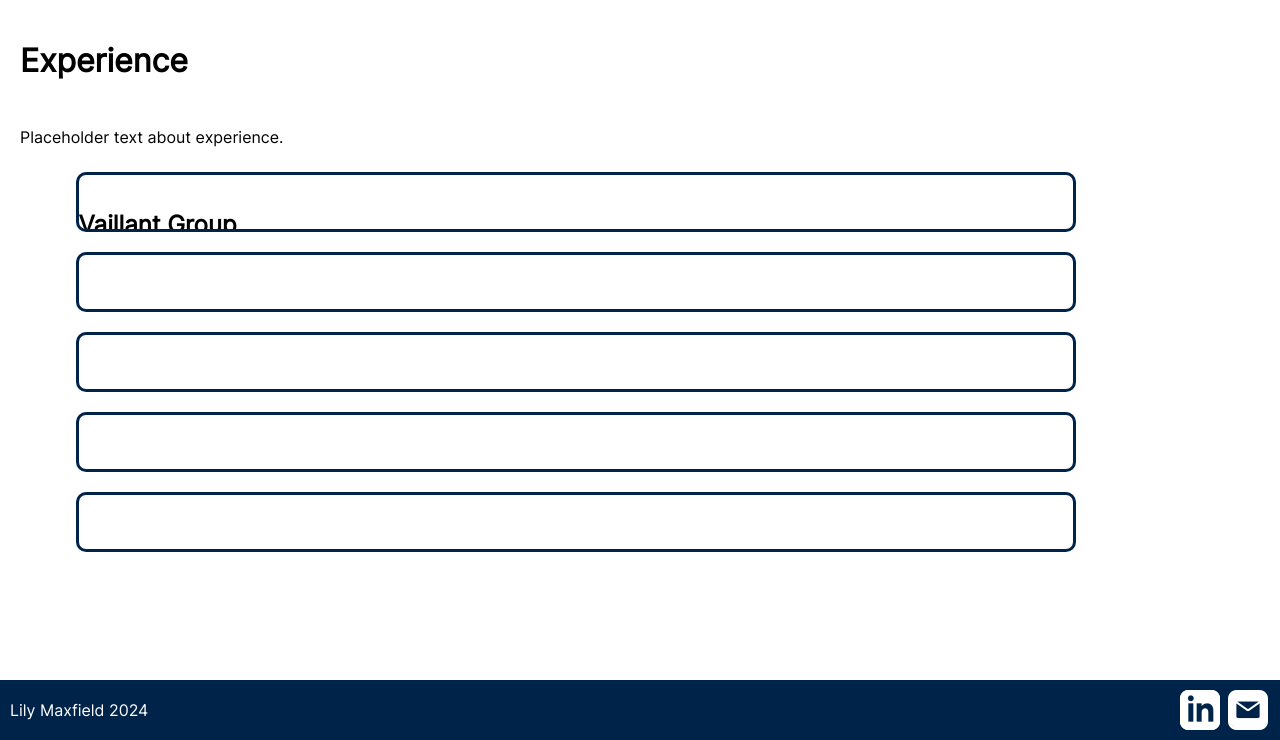
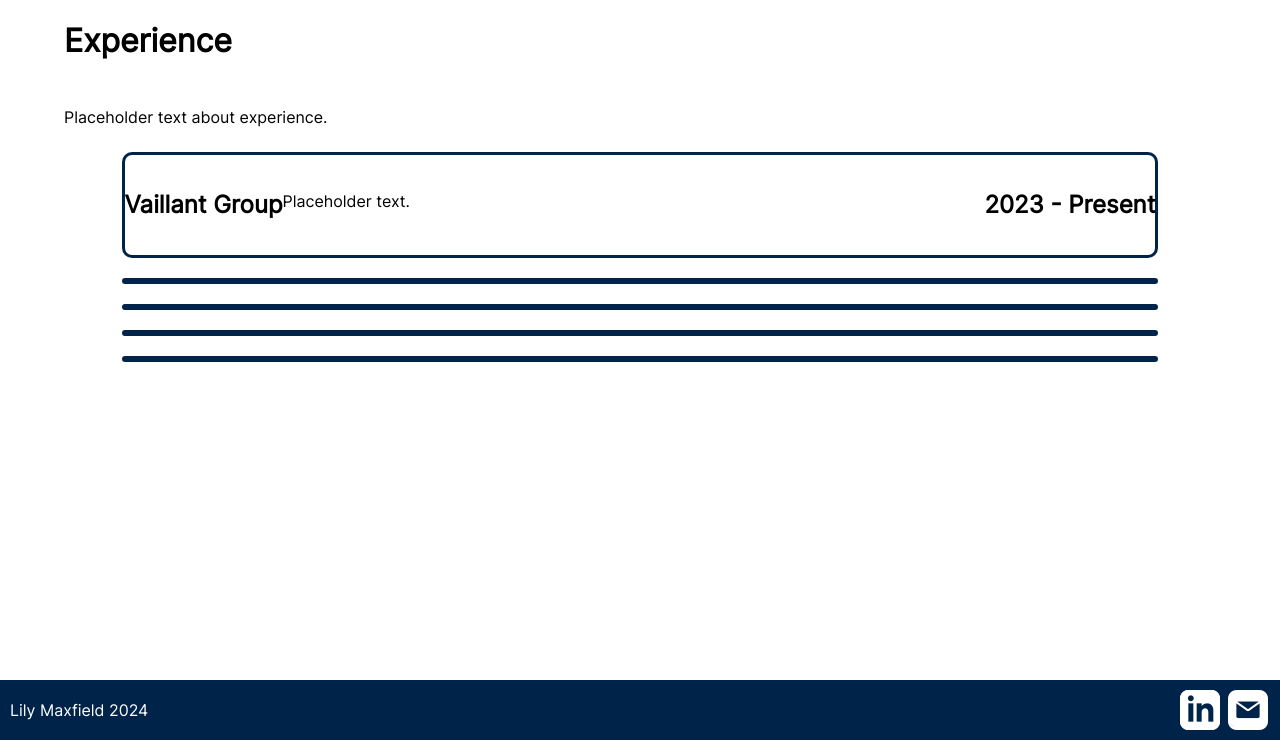
Before and after one commit to lily-maxfield/lminfo_site, a PHP site: page /views/experience/experience.html in a window 1280 px wide. Shown: the part 60-800 px from the top of the page. Run offline with PHP 8.4, Linux system fonts and the light colour scheme; some web fonts are replaced.

Commit message:
LM - Updating experience page

```diff
--- a/assets/css/lminfo_styles.css
+++ b/assets/css/lminfo_styles.css
@@ -89,8 +89,8 @@
 }
 
 .body-content {
-    padding:20px;
-    width:90%;
+    width: 90%;
+    margin: auto;
 }
 
 .lminfo-callout-container{
@@ -99,7 +99,6 @@
 
 .lminfo-callout {
     overflow: hidden;
-    height: 60px;
     line-height: 60px;
     width: 90%;
     border-radius: 10px;
@@ -108,6 +107,10 @@
 }
 
 .lminfo-callout-title {
+    float:left;
+}
+
+.lminfo-callout-title p {
     text-align: left;
     color: black;
     font-family: "inter";
@@ -121,6 +124,10 @@
 }
 
 .lminfo-callout-date {
+    float:right;
+}
+
+.lminfo-callout-date p {
     text-align: right;
     color: black;
     font-family: "inter";
--- a/views/experience/experience.html
+++ b/views/experience/experience.html
@@ -69,8 +69,12 @@
             <div class="lminfo-callout">
                 <!--Vaillant Group-->
                 <div>
-                    <p class="lminfo-callout-title">Vaillant Group</p>
-                    <p class="lminfo-callout-date">2023 - Present</p>
+                    <div class="lminfo-callout-title">
+                        <p>Vaillant Group</p>
+                    </div>
+                    <div class="lminfo-callout-date">
+                        <p>2023 - Present</p>
+                    </div>
                 </div>
                 <div>
                     <ul>Placeholder text.</ul>
```
